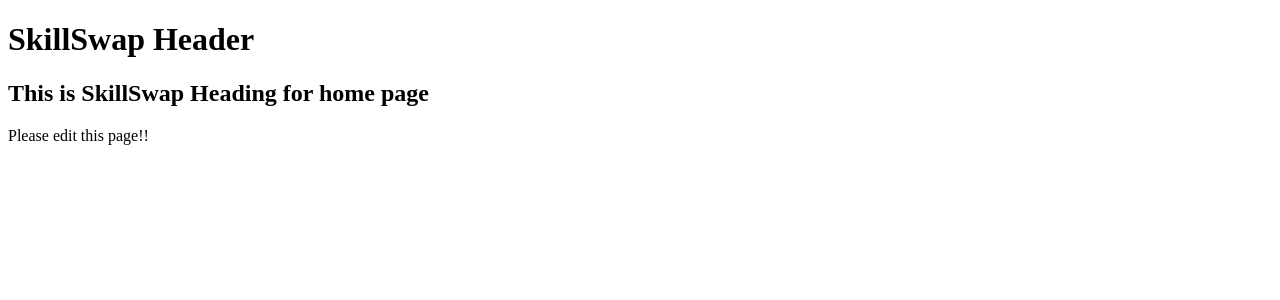
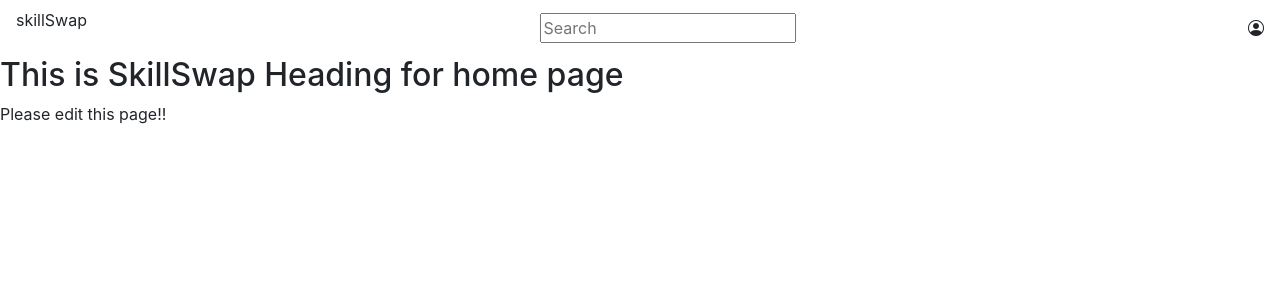
Before and after one commit to VangSang0/SkillSwap, a Flask app: page / in a window 1280 px wide. Shown: the top 300 px of the page. Run offline with Flask 3, Linux system fonts and the light colour scheme.

Commit message:
header elements added

```diff
--- a/templates/_layout.html
+++ b/templates/_layout.html
@@ -4,16 +4,33 @@
     <meta charset="UTF-8">
     <meta name="viewport" content="width=device-width, initial-scale=1.0">
     <title>{% block title %}SkillSwap{% endblock %}</title>
+    <link rel="stylesheet" href="https://cdn.jsdelivr.net/npm/bootstrap-icons@1.11.3/font/bootstrap-icons.min.css">
+    <link rel="stylesheet" href="https://cdn.jsdelivr.net/npm/bootstrap@4.1.3/dist/css/bootstrap.min.css" integrity="sha384-MCw98/SFnGE8fJT3GXwEOngsV7Zt27NXFoaoApmYm81iuXoPkFOJwJ8ERdknLPMO" crossorigin="anonymous">
+    <link rel="stylesheet" href="/static/style.css">
 </head>
 <body>
     <header>
-        <h1>SkillSwap Header</h1>
+        <nav class="navbar">
+            <div class="logo">
+                <p>
+                    skillSwap
+                </p>
+            </div>
+            <div>
+                <input id="searchbar" type="text" placeholder="Search">
+            </div>
+            <div>
+                <i class="bi bi-person-circle"></i>
+            </div>
+
+        </nav>
     </header>
 
     <main>
         {% block content %}
+
+
         {% endblock %}
     </main>
-
 </body>
 </html>
```
